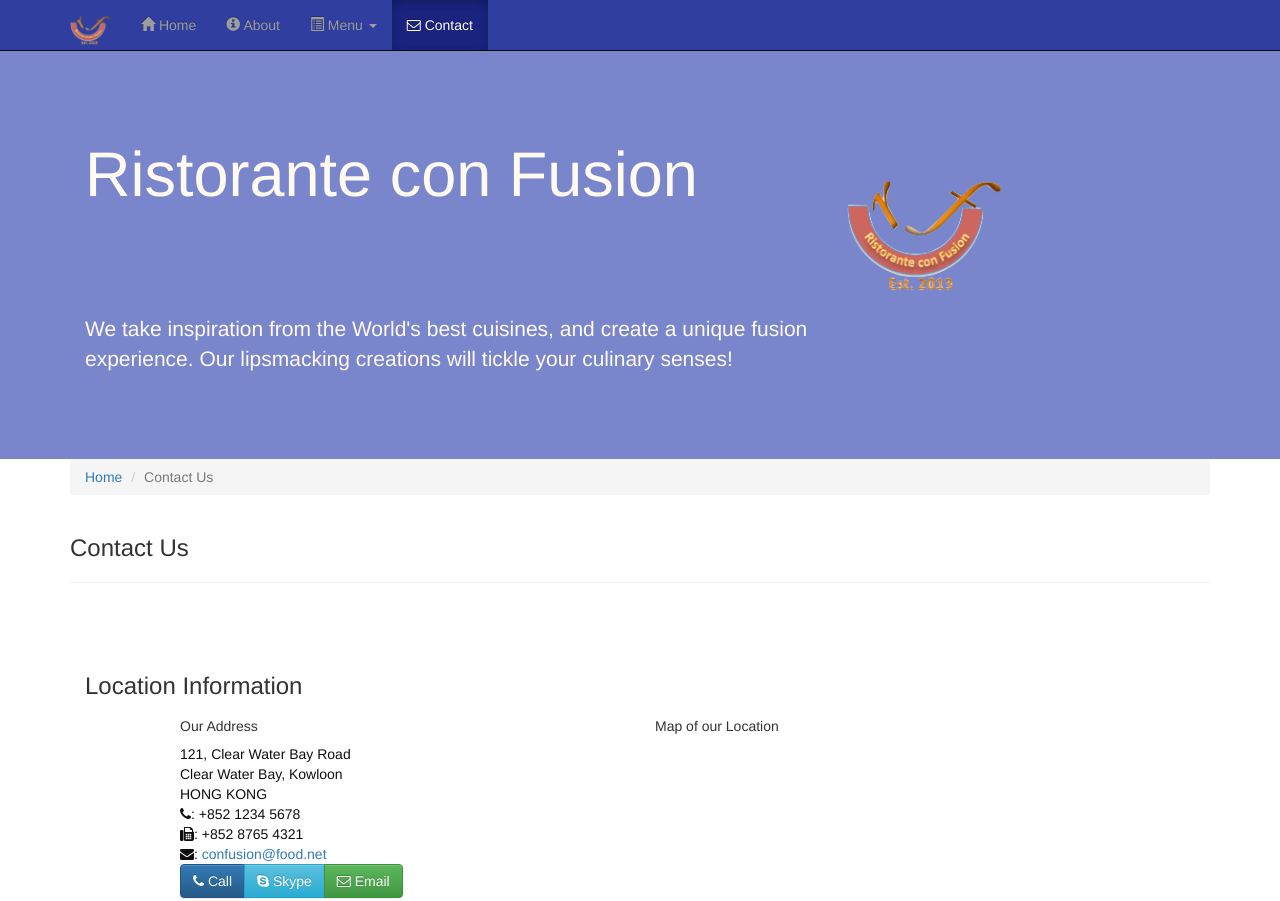
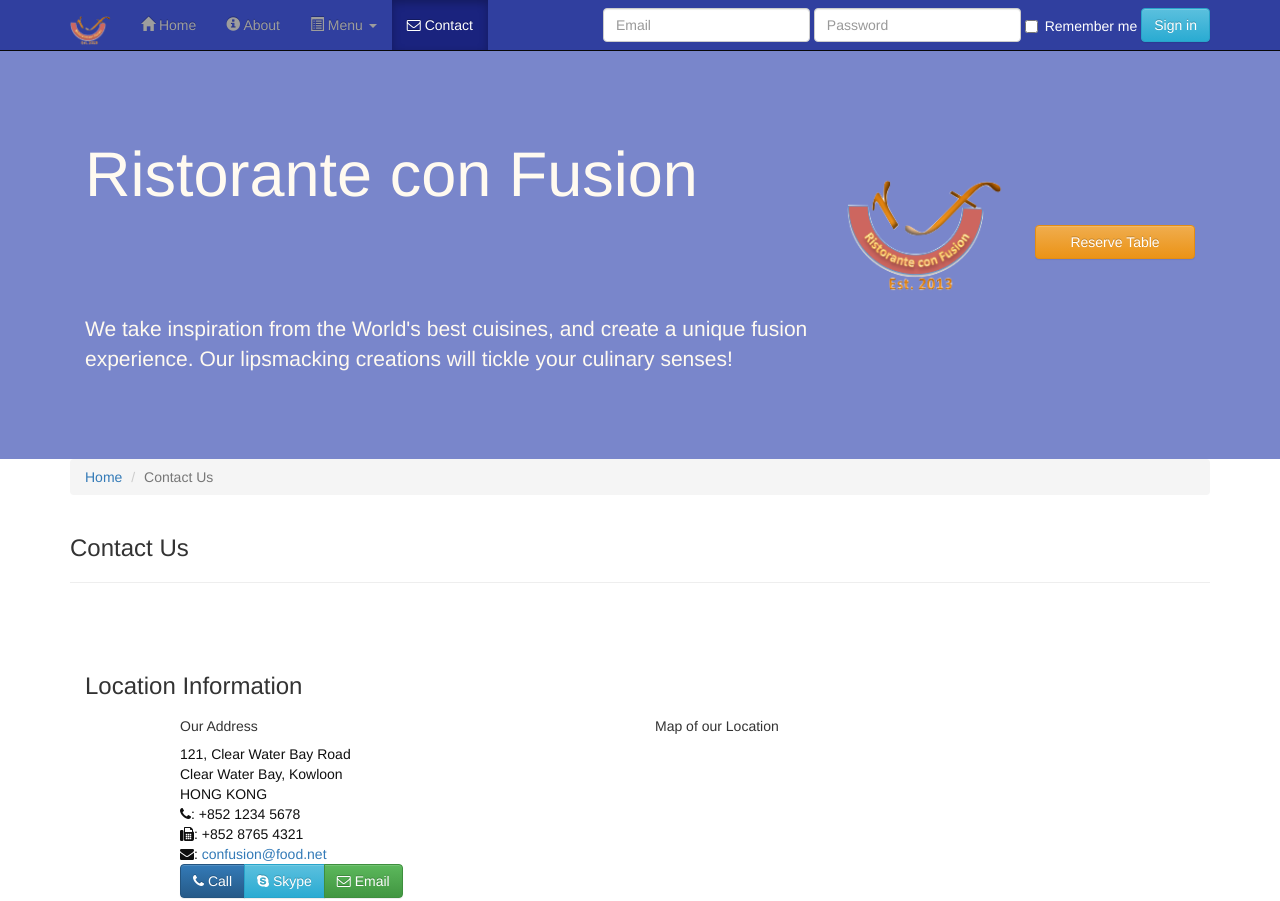
Before and after one commit to beaadajar/conFusion, a plain HTML site: page contact.html in a window 1280 px wide. Shown: the top 901 px of the page. Drawn offline with nearby package versions, Linux system fonts and the light colour scheme.

Commit message:
Update navbar and jumbotron of contact and about pages

```diff
--- a/contact.html
+++ b/contact.html
@@ -59,6 +59,23 @@
               </li>
               <li class="active"><a href="contact.html"><i class="fa fa-envelope-o"></i> Contact</a></li>
             </ul>
+            <form class="navbar-form navbar-right">
+              <div class="form-group">
+                <label for="email" class="sr-only">Email</label>
+                <input type="email" class="form-control" name="email" id="email" placeholder="Email">
+              </div>
+              <div class="form-group">
+                <label for="password" class="sr-only">Password</label>
+                <input type="password" class="form-control" name="password" id="password" placeholder="Password">
+              </div>
+              <div class="form-group">
+                <label class="checkbox-inline" style="color:#FFFFFF;">
+                  <input type="checkbox" name="remember" value="">
+                  Remember me
+                </label>
+              </div>
+              <button type="submit" class="btn btn-info">Sign in</button>
+            </form>
           </div>
         </div>
       </nav>
@@ -76,6 +93,12 @@
             <div class="col-xs-12 col-sm-2">
               <p style="padding:20px;"></p>
               <img src="img/logo.png" class="img-responsive">
+            </div>
+            <div class="col-xs-12 col-sm-2">
+              <p style="padding:45px;"></p>
+              <a href="index.html#reserve" style="text-decoration:none;">
+                <button type="submit" class="btn btn-warning btn-block">Reserve Table</button>
+              </a>
             </div>
           </div>
         </div>
```
Also changed, not shown: about.html (+23 -0 lines).
